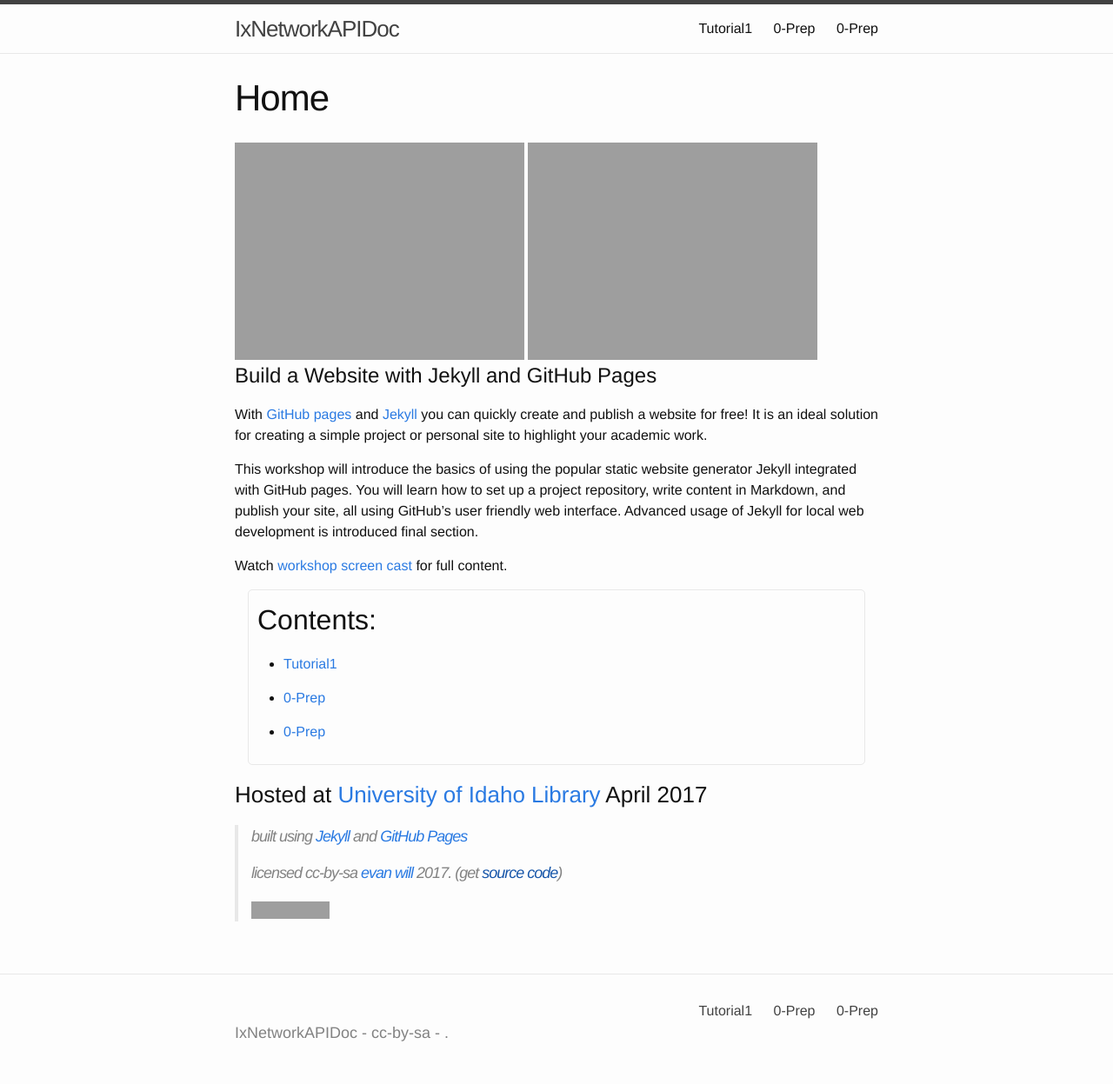
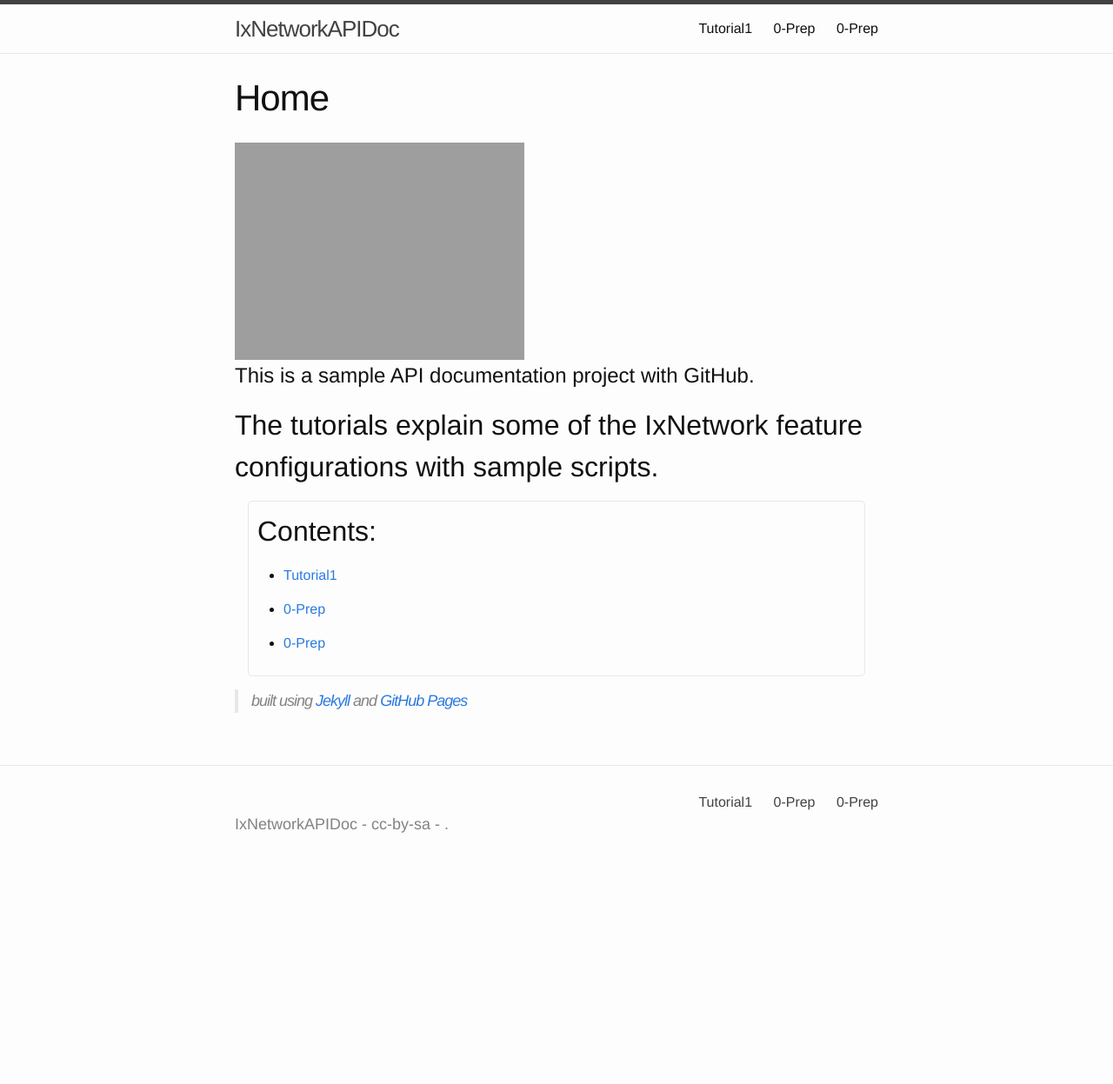
Before and after one commit to Sahana84/IxNetworkAPIDoc, a Jekyll site: the page built from index.md, in a window 1280 px wide. Shown: the whole page at 87% size. Built offline with Jekyll 4.4.1, drawn with Linux system fonts in a browser that asks for light colours; our own code applies the rules of GitHub Pages for plain Markdown files; after the commit the page ends 1007 px from its top, so only the background shows below that; grey boxes are pictures that could not be loaded.

Commit message:
Update index.md

```diff
--- a/index.md
+++ b/index.md
@@ -3,20 +3,13 @@ title: Home
 ---
 
 <div>
-    <img src="{{ "/images/octocat.jpg" | absolute_url }}" alt="github octocat" style="width:45%;" >
-    <img src="{{ "/images/jekyll.png" | absolute_url }}" alt="jekyll icon" style="width:45%;" >
+    <img src="{{ "/images/ixia.jpg" | absolute_url }}" alt="github octocat" style="width:45%;" >
 </div>
 
-# Build a Website with Jekyll and GitHub Pages
+# This is a sample API documentation project with GitHub.
 
-With [GitHub pages](https://pages.github.com/) and [Jekyll](https://jekyllrb.com/) you can quickly create and publish a website for free!
-It is an ideal solution for creating a simple project or personal site to highlight your academic work.
+## The tutorials explain some of the IxNetwork feature configurations with sample scripts.
 
-This workshop will introduce the basics of using the popular static website generator Jekyll integrated with GitHub pages.
-You will learn how to set up a project repository, write content in Markdown, and publish your site, all using GitHub's user friendly web interface.
-Advanced usage of Jekyll for local web development is introduced final section.
-
-Watch [workshop screen cast](https://youtu.be/SWVjQsvQocA) for full content.
 
 <div class="toc" markdown="1">
 ## Contents:
@@ -26,10 +19,6 @@ Watch [workshop screen cast](https://youtu.be/SWVjQsvQocA) for full content.
 {% endfor %}
 </div>
 
-### Hosted at [University of Idaho Library](http://www.lib.uidaho.edu/) April 2017
+
 
 > built using [Jekyll](https://jekyllrb.com/) and [GitHub Pages](https://pages.github.com/)
->
-> licensed cc-by-sa <a href="https://github.com/evanwill">evan will</a> 2017. (get [source code]({{ site.repo }}))
->
-> <a href="http://creativecommons.org/licenses/by-sa/4.0/" rel="license"><img style="border-width: 0;" src="https://i.creativecommons.org/l/by-sa/4.0/88x31.png" alt="Creative Commons License" /></a>
```
